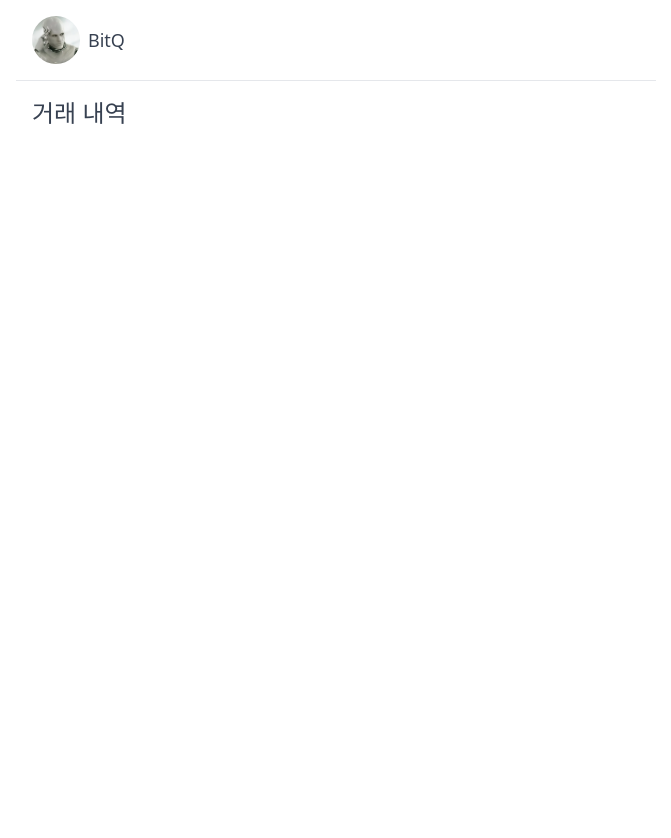
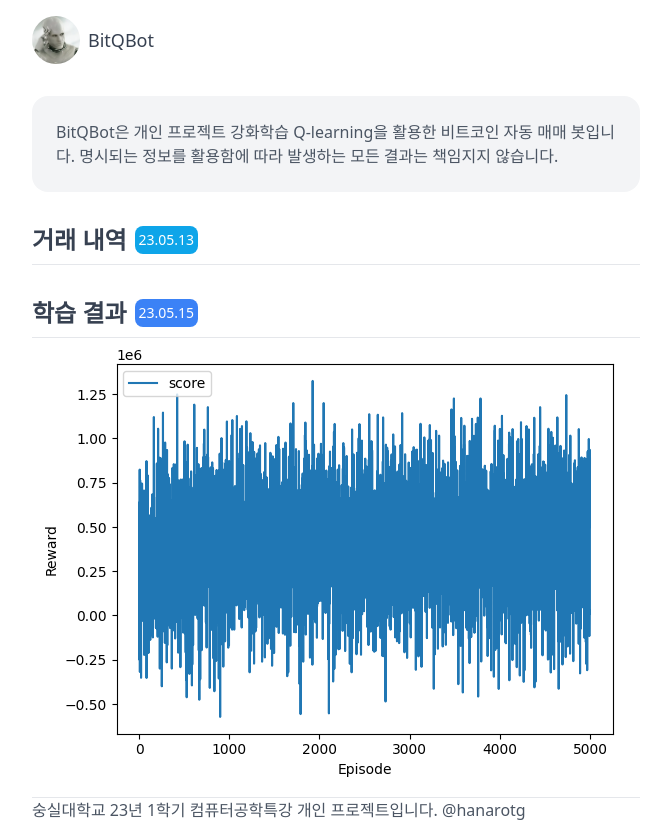
Before and after one commit to bitQbot/bitQbot.github.io, a plain HTML site: page index.html in a window 1280 px wide. Shown: the whole page, without its empty margins (304-975 px from the left). Before the commit the page ends 800 px from the top, so only its background shows below. Drawn offline with nearby package versions, Linux system fonts and the light colour scheme.

Commit message:
[FEAT] 학습 결과 이미지 추가

```diff
--- a/index.html
+++ b/index.html
@@ -7,16 +7,49 @@
   </head>
   <body>
     <div>
-      <div class="container max-w-screen-sm mx-auto p-4 border-b-[1px]">
+      <div class="container max-w-screen-sm mx-auto p-4">
         <a href="/" class="flex flex-row items-center"
           ><img src="./resource/logo.png" class="w-12 h-12 rounded-full" />
-          <p class="ml-2 font-medium text-gray-700 text-lg">BitQ</p>
+          <p class="ml-2 font-medium text-gray-700 text-lg">BitQBot</p>
         </a>
       </div>
     </div>
 
     <div class="container max-w-screen-sm mx-auto p-4">
-      <h1 class="text-2xl text-gray-700">거래 내역</h1>
+      <div class="text-gray-600 bg-gray-100 rounded-2xl p-6">
+        BitQBot은 개인 프로젝트 강화학습 Q-learning을 활용한 비트코인 자동 매매
+        봇입니다. 명시되는 정보를 활용함에 따라 발생하는 모든 결과는 책임지지
+        않습니다.
+      </div>
+
+      <br />
+
+      <div class="my-2 flex flex-row items-center">
+        <h1 class="text-2xl text-gray-700 font-bold">거래 내역</h1>
+        <span class="ml-2 bg-sky-500 text-white p-1 rounded-lg text-sm"
+          >23.05.13</span
+        >
+      </div>
+
+      <hr />
+
+      <br />
+      <div class="my-2 flex flex-row items-center">
+        <h1 class="text-2xl text-gray-700 font-bold">학습 결과</h1>
+        <span class="ml-2 bg-blue-500 text-white p-1 rounded-lg text-sm"
+          >23.05.15</span
+        >
+      </div>
+
+      <hr />
+
+      <img src="./resource/data/230515.png" />
+
+      <hr />
+      <div class="items-center content-center text-gray-600">
+        숭실대학교 23년 1학기 컴퓨터공학특강 개인 프로젝트입니다.
+        <a href="https://github.com/hanarotg">@hanarotg</a>
+      </div>
     </div>
   </body>
 </html>
```
Also changed, not shown: resource/data/230515.png (added).
